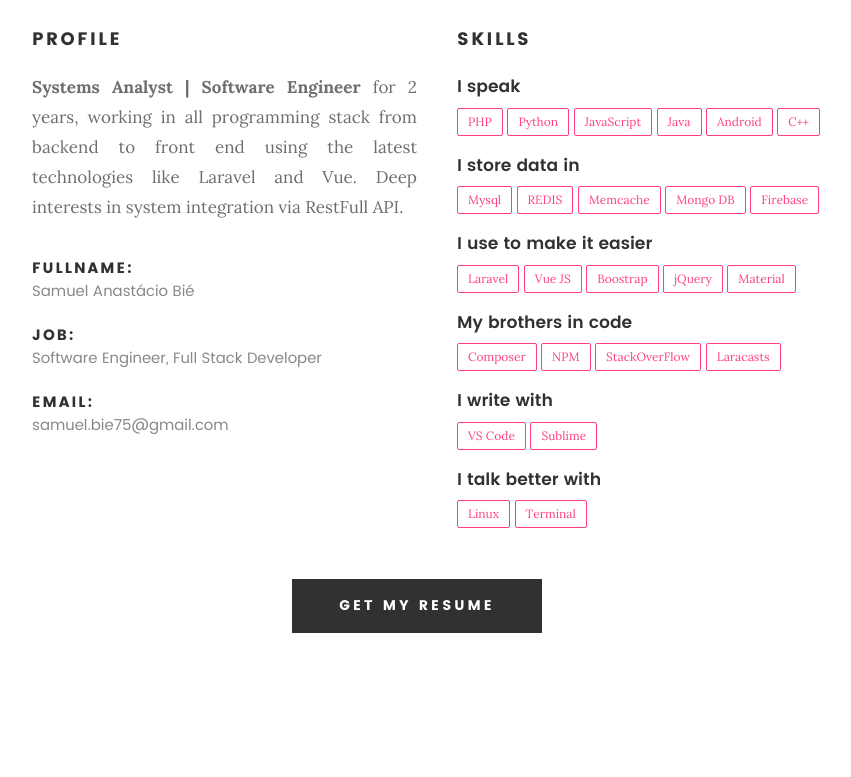
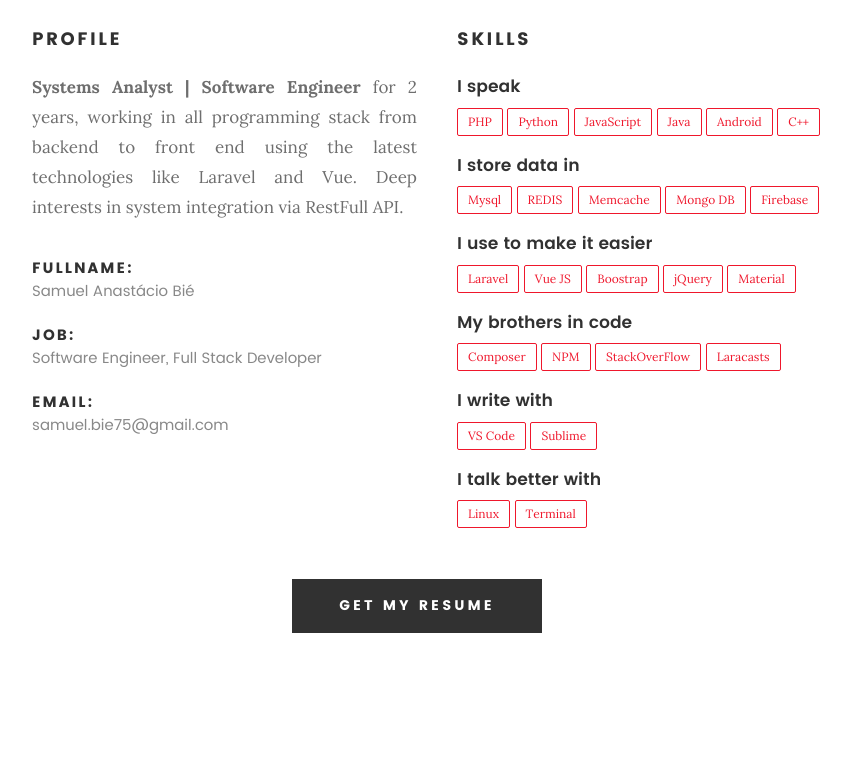
Before and after one commit to Samuel-Bie/Samuel-Bie.github.io, a plain HTML site: page index.html in a window 1280 px wide. Shown: the part 1223-2000 px from the top of the page, without its empty margins (203-1054 px from the left). Drawn offline with Linux system fonts and the light colour scheme; files whose address does not match are found by name.

Commit message:
Some fixes

```diff
--- a/index.html
+++ b/index.html
@@ -180,52 +180,52 @@
 
 				<h4 class="my-1">I speak</h4>
 				<p class="skills">
-					<a href="#" class="btn btn-xs btn-outline-secondary mt-1">PHP</a>
-					<a href="#" class="btn btn-xs btn-outline-secondary mt-1">Python</a>
-					<a href="#" class="btn btn-xs btn-outline-secondary mt-1">JavaScript</a>
-					<a href="#" class="btn btn-xs btn-outline-secondary mt-1">Java</a>
-					<a href="#" class="btn btn-xs btn-outline-secondary mt-1">Android</a>
-					<a href="#" class="btn btn-xs btn-outline-secondary mt-1">C++</a>
+					<a href="#" class="btn btn-xs btn-outline-danger mt-1">PHP</a>
+					<a href="#" class="btn btn-xs btn-outline-danger mt-1">Python</a>
+					<a href="#" class="btn btn-xs btn-outline-danger mt-1">JavaScript</a>
+					<a href="#" class="btn btn-xs btn-outline-danger mt-1">Java</a>
+					<a href="#" class="btn btn-xs btn-outline-danger mt-1">Android</a>
+					<a href="#" class="btn btn-xs btn-outline-danger mt-1">C++</a>
 				</p>
 
 				<h4 class="my-1">I store data in</h4>
 				<p class="skills">
-					<a href="#" class="btn btn-xs btn-outline-secondary mt-1">Mysql</a>
-					<a href="#" class="btn btn-xs btn-outline-secondary mt-1">REDIS</a>
-					<a href="#" class="btn btn-xs btn-outline-secondary mt-1">Memcache</a>
-					<a href="#" class="btn btn-xs btn-outline-secondary mt-1">Mongo DB</a>
-					<a href="#" class="btn btn-xs btn-outline-secondary mt-1">Firebase</a>
+					<a href="#" class="btn btn-xs btn-outline-danger mt-1">Mysql</a>
+					<a href="#" class="btn btn-xs btn-outline-danger mt-1">REDIS</a>
+					<a href="#" class="btn btn-xs btn-outline-danger mt-1">Memcache</a>
+					<a href="#" class="btn btn-xs btn-outline-danger mt-1">Mongo DB</a>
+					<a href="#" class="btn btn-xs btn-outline-danger mt-1">Firebase</a>
 				</p>
 
 
 
 				<h4 class="my-1">I use to make it easier</h4>
 				<p class="skills">
-					<a href="#" class="btn btn-xs btn-outline-secondary mt-1">Laravel</a>
-					<a href="#" class="btn btn-xs btn-outline-secondary mt-1">Vue JS</a>
-					<a href="#" class="btn btn-xs btn-outline-secondary mt-1">Boostrap</a>
-					<a href="#" class="btn btn-xs btn-outline-secondary mt-1">jQuery</a>
-					<a href="#" class="btn btn-xs btn-outline-secondary mt-1">Material</a>
+					<a href="#" class="btn btn-xs btn-outline-danger mt-1">Laravel</a>
+					<a href="#" class="btn btn-xs btn-outline-danger mt-1">Vue JS</a>
+					<a href="#" class="btn btn-xs btn-outline-danger mt-1">Boostrap</a>
+					<a href="#" class="btn btn-xs btn-outline-danger mt-1">jQuery</a>
+					<a href="#" class="btn btn-xs btn-outline-danger mt-1">Material</a>
 				</p>
 
 				<h4 class="my-1">My brothers in code</h4>
 				<p class="skills">
-					<a href="#" class="btn btn-xs btn-outline-secondary mt-1">Composer</a>
-					<a href="#" class="btn btn-xs btn-outline-secondary mt-1">NPM</a>
-					<a href="#" class="btn btn-xs btn-outline-secondary mt-1">StackOverFlow</a>
-					<a href="#" class="btn btn-xs btn-outline-secondary mt-1">Laracasts</a>
+					<a href="#" class="btn btn-xs btn-outline-danger mt-1">Composer</a>
+					<a href="#" class="btn btn-xs btn-outline-danger mt-1">NPM</a>
+					<a href="#" class="btn btn-xs btn-outline-danger mt-1">StackOverFlow</a>
+					<a href="#" class="btn btn-xs btn-outline-danger mt-1">Laracasts</a>
 				</p>
 
 				<h4 class="my-1">I write with</h4>
 				<p class="skills">
-					<a href="#" class="btn btn-xs btn-outline-secondary mt-1">VS Code</a>
-					<a href="#" class="btn btn-xs btn-outline-secondary mt-1">Sublime</a>
+					<a href="#" class="btn btn-xs btn-outline-danger mt-1">VS Code</a>
+					<a href="#" class="btn btn-xs btn-outline-danger mt-1">Sublime</a>
 				</p>
 
 				<h4 class="my-1">I talk better with</h4>
 				<p class="skills">
-					<a href="#" class="btn btn-xs btn-outline-secondary mt-1">Linux</a>
-					<a href="#" class="btn btn-xs btn-outline-secondary mt-1">Terminal</a>
+					<a href="#" class="btn btn-xs btn-outline-danger mt-1">Linux</a>
+					<a href="#" class="btn btn-xs btn-outline-danger mt-1">Terminal</a>
 				</p>
 
 			</div>
@@ -393,7 +393,7 @@
 						</div>
 
 						<div class="timeline-content">
-							<h4>Muele Secondary School</h4>
+							<h4>Muele danger School</h4>
 						</div>
 
 					</div> <!-- /timeline-block -->
```
